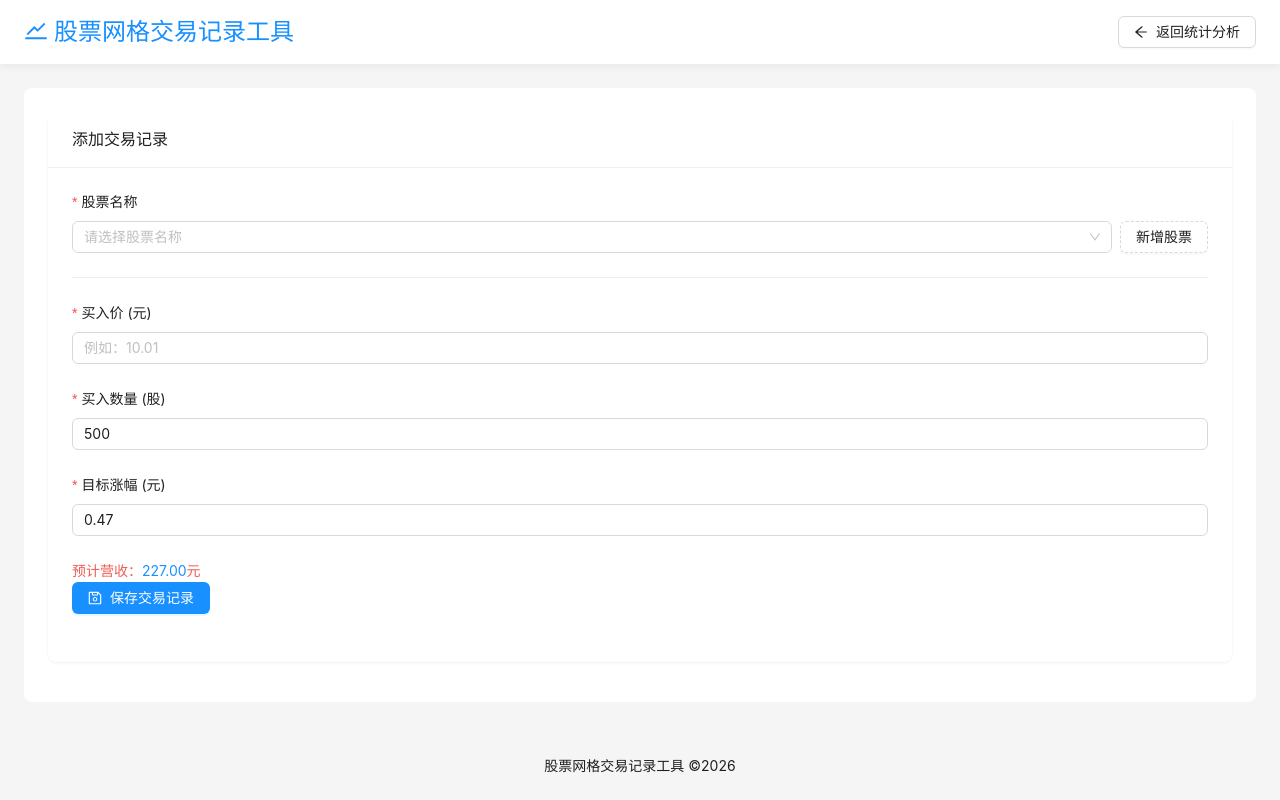
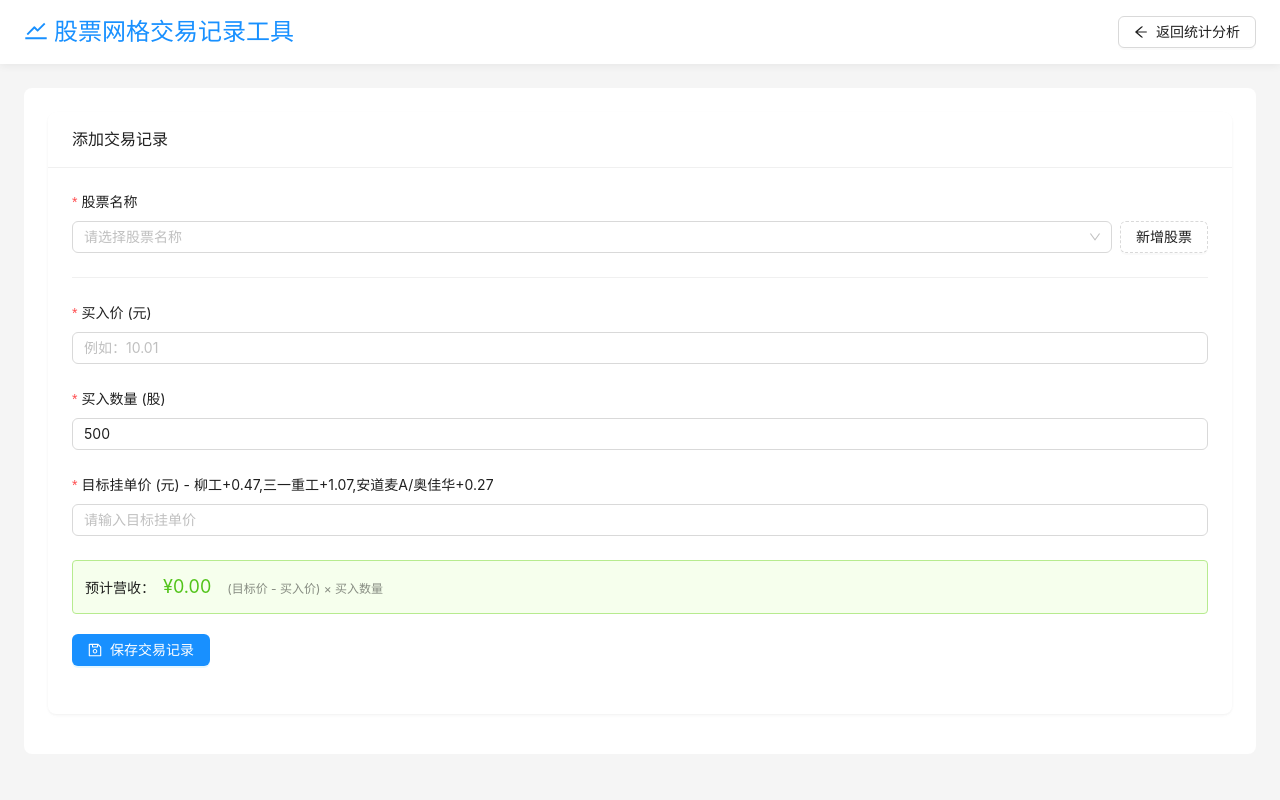
Before and after one commit to a985987819/gridTrage, a React (Vite) app: page /add-record in a window 1280 px wide. Built offline with nearby package versions, Linux system fonts and the light colour scheme.

Commit message:
perf: 优化卖出价

```diff
--- a/src/pages/AddRecord/index.tsx
+++ b/src/pages/AddRecord/index.tsx
@@ -1,7 +1,7 @@
 // src/pages/AddRecord/index.tsx
 import { useState, useEffect } from 'react';
-import { useNavigate } from 'react-router-dom'; // 替换 Link 为 useNavigate
-import { Layout, Form, Input, Select, Button, Typography, Card, Divider, Modal, message } from 'antd';
+import { useNavigate } from 'react-router-dom';
+import { Layout, Form, Input, Select, Button, Typography, Card, Divider, Modal, message, InputNumber } from 'antd';
 import { saveRecordsToLocalStorage, getLocalStorageRecords } from '../../utils/dataHandler';
 import {
   ArrowLeftOutlined,
@@ -20,33 +20,50 @@ import { formatDate } from '../../utils/dateUtils';
 import { TradeRecord } from '../../types';
 
 const { Header, Content, Footer } = Layout;
-const { Title } = Typography;
+const { Title, Text } = Typography;
 const { Option } = Select;
+
+// 股票目标涨幅配置
+const STOCK_PRICE_CONFIG: { [key: string]: number } = {
+  '柳工': 0.47,
+  '三一重工': 10.07,
+  '安道麦A': 0.27,
+  '奥佳华': 0.27
+};
 
 // 表单类型定义
 interface AddRecordForm {
   stockName: string;
   buyPrice: number;
   buyAmount: number;
-  targetProfit: number;
+  targetPrice: number;
 }
 
 const AddRecord: React.FC = () => {
-  const navigate = useNavigate(); // 使用 useNavigate 进行路由跳转
+  const navigate = useNavigate();
   const [form] = Form.useForm<AddRecordForm>();
   const [stockNames, setStockNames] = useState<string[]>([]);
   const [showStockModal, setShowStockModal] = useState(false);
   const [loading, setLoading] = useState(false);
-  const [hopeProfit, setHopeProfit] = useState(0);
-  useEffect(() => {
-    const buyAmount = form.getFieldValue('buyAmount');
-    const targetProfit = form.getFieldValue('targetProfit');
-    console.log(`进来了1123`);
+  const [selectedStock, setSelectedStock] = useState<string>('');
+  const [calculatedTargetPrice, setCalculatedTargetPrice] = useState<number | null>(null);
+  const [expectedProfit, setExpectedProfit] = useState<string>('0.00');
 
-    if (buyAmount && targetProfit) {
-      setHopeProfit((targetProfit * buyAmount - 8).toFixed(2));
+  // 获取股票的默认目标涨幅
+  const getStockConfig = (stockName: string): number => {
+    return STOCK_PRICE_CONFIG[stockName] || 0.47;
+  };
+
+  // 计算目标挂单价和预计盈利
+  const calculateValues = (buyPrice: number, buyAmount: number, stockName: string) => {
+    if (buyPrice && buyAmount && stockName) {
+      const targetProfit = getStockConfig(stockName);
+      const targetPrice = (buyPrice + targetProfit).toFixed(2);
+      const profit = ((parseFloat(targetPrice) - buyPrice) * buyAmount - 8).toFixed(2);
+      setCalculatedTargetPrice(parseFloat(targetPrice));
+      setExpectedProfit(profit);
     }
-  }, [form.getFieldValue('buyAmount'), form.getFieldValue('targetProfit')])
+  };
 
   // 初始化股票列表
   useEffect(() => {
@@ -54,14 +71,21 @@ const AddRecord: React.FC = () => {
     setStockNames(names);
     if (names.length) {
       form.setFieldsValue({ stockName: names[0] });
+      setSelectedStock(names[0]);
     }
-
-    // 设置默认值
     form.setFieldsValue({
-      buyAmount: 500,
-      targetProfit: 0.47
+      buyAmount: 500
     });
   }, [form]);
+
+  // 当选择股票时，自动计算目标挂单价
+  useEffect(() => {
+    if (selectedStock) {
+      const buyPrice = form.getFieldValue('buyPrice');
+      const buyAmount = form.getFieldValue('buyAmount');
+      calculateValues(buyPrice, buyAmount, selectedStock);
+    }
+  }, [selectedStock]);
 
   // 刷新股票列表
   const refreshStockList = () => {
@@ -76,32 +100,29 @@ const AddRecord: React.FC = () => {
       const values = await form.validateFields();
 
       const buyPrice = Number(values.buyPrice);
-      const targetProfit = Number(values.targetProfit);
       const buyAmount = Number(values.buyAmount);
+      const targetPrice = Number(values.targetPrice);
 
-      if (isNaN(buyPrice) || isNaN(targetProfit) || isNaN(buyAmount)) {
+      if (isNaN(buyPrice) || isNaN(buyAmount) || isNaN(targetPrice)) {
         Modal.error({ title: '输入错误', content: '请输入有效的数字！' });
         setLoading(false);
         return;
       }
 
-      const targetPrice = (buyPrice + targetProfit).toFixed(2);
-      const expectedProfit = (
-        (parseFloat(targetPrice) - buyPrice) * buyAmount - 8
-      ).toFixed(2);
+      const profit = ((targetPrice - buyPrice) * buyAmount - 8).toFixed(2);
 
-      const newRecord = {
+      const newRecord: TradeRecord = {
         id: Date.now(),
         stockName: values.stockName,
         date: formatDate(new Date()),
         timestamp: new Date().getTime(),
         buyPrice: buyPrice.toFixed(2),
         buyAmount: buyAmount,
-        targetPrice,
-        expectedProfit,
+        targetPrice: targetPrice.toFixed(2),
+        expectedProfit: profit,
         status: '未完成',
         completeDate: '',
-        completedAmount: 0 // 新增：默认完成数量为0
+        completedAmount: 0
       };
 
       const currentRecords = getLocalStorageRecords();
@@ -111,20 +132,15 @@ const AddRecord: React.FC = () => {
       form.setFieldsValue({
         buyPrice: undefined,
         buyAmount: 500,
-        targetProfit: 0.47
+        targetPrice: undefined
       });
+      setCalculatedTargetPrice(null);
+      setExpectedProfit('0.00');
 
-      message.success({
-        title: '添加成功',
-        content: '交易记录已保存！',
-        // onOk: () => navigate('/')
-      });
+      message.success('交易记录已保存！');
     } catch (error) {
       console.error('添加记录失败:', error);
-      message.error({
-        title: '添加失败',
-        content: '交易记录保存失败，请重试！',
-      });
+      message.error('交易记录保存失败，请重试！');
     } finally {
       setLoading(false);
     }
@@ -167,6 +183,7 @@ const AddRecord: React.FC = () => {
                   <Select
                     style={{ flex: 1, marginRight: 8 }}
                     placeholder="请选择股票名称"
+                    onChange={(value) => setSelectedStock(value)}
                   >
                     {stockNames.map(name => (
                       <Option key={name} value={name}>
@@ -192,10 +209,14 @@ const AddRecord: React.FC = () => {
                   { required: true, message: '请输入买入价！' },
                 ]}
               >
-                <Input
-                  type="number"
+                <InputNumber
+                  style={{ width: '100%' }}
                   step="0.01"
                   placeholder="例如：10.01"
+                  onChange={(value) => {
+                    const buyAmount = form.getFieldValue('buyAmount') || 500;
+                    calculateValues(value, buyAmount, selectedStock);
+                  }}
                 />
               </Form.Item>
 
@@ -206,29 +227,56 @@ const AddRecord: React.FC = () => {
                   { required: true, message: '请输入买入数量！' },
                 ]}
               >
-                <Input
-                  type="number"
-                  step="100"
-                  min="100"
+                <InputNumber
+                  style={{ width: '100%' }}
+                  step={100}
+                  min={100}
+                  onChange={(value) => {
+                    const buyPrice = form.getFieldValue('buyPrice');
+                    calculateValues(buyPrice, value, selectedStock);
+                  }}
                 />
               </Form.Item>
 
               <Form.Item
-                name="targetProfit"
-                label="目标涨幅 (元)"
+                name="targetPrice"
+                label={`目标挂单价 (元) - ${selectedStock ? `柳工+0.47,三一重工+1.07,安道麦A/奥佳华+0.27` : '请先选择股票'}`}
                 rules={[
-                  { required: true, message: '请输入目标涨幅！' },
-                  { type: 'number', min: 0.01, message: '目标涨幅必须大于0！' }
+                  { required: true, message: '请输入目标挂单价！' },
                 ]}
               >
-                <Input
-                  type="number"
+                <InputNumber
+                  style={{ width: '100%' }}
                   step="0.01"
+                  placeholder={calculatedTargetPrice ? `自动计算: ${calculatedTargetPrice}` : '请输入目标挂单价'}
+                  onChange={(value) => {
+                    setCalculatedTargetPrice(value);
+                    const buyPrice = form.getFieldValue('buyPrice');
+                    const buyAmount = form.getFieldValue('buyAmount') || 500;
+                    if (value && buyPrice && buyAmount) {
+                      const profit = ((value - buyPrice) * buyAmount).toFixed(2);
+                      setExpectedProfit(profit);
+                    }
+                  }}
                 />
               </Form.Item>
-              <span style={{ color: '#ef5c53', marginBottom: '20px' }}>
-                预计营收：<span style={{ color: '#1890ff' }}>{hopeProfit}</span>元
-              </span>
+
+              <div style={{
+                marginBottom: 20,
+                padding: '12px',
+                background: '#f6ffed',
+                border: '1px solid #b7eb8f',
+                borderRadius: '4px'
+              }}>
+                <Text strong>预计营收：</Text>
+                <Text style={{ fontSize: 18, color: '#52c41a', marginLeft: 8 }}>
+                  ¥{expectedProfit}
+                </Text>
+                <Text type="secondary" style={{ marginLeft: 16, fontSize: 12 }}>
+                  (目标价 - 买入价) × 买入数量
+                </Text>
+              </div>
+
               <Form.Item>
                 <Button
                   type="primary"
--- a/src/utils/storage.ts
+++ b/src/utils/storage.ts
@@ -9,7 +9,7 @@ const STORAGE_KEYS = {
 };
 
 // 初始化默认数据
-const DEFAULT_STOCK_NAMES: StockNameList = ['柳工', '安道麦', '奥佳华', '三一重工'];
+const DEFAULT_STOCK_NAMES: StockNameList = ['柳工', '三一重工', '安道麦A', '奥佳华'];
 
 // 获取交易记录
 export const getTradeRecords = (): TradeRecord[] => {
```
